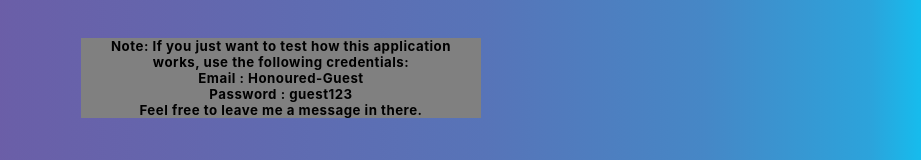
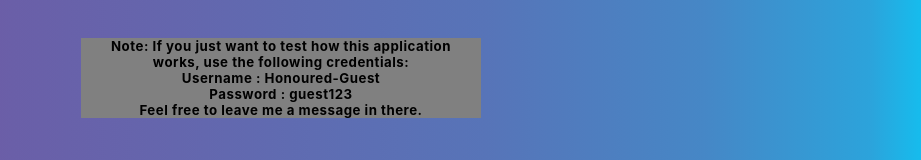
Before and after one commit to LehlohonoloMopeli/react-chap-application, a React (Create React App) app: page / in a window 1280 px wide. Shown: the part 524-684 px from the top of the page, without its empty margins (359-1280 px from the left). Built offline with nearby package versions, Linux system fonts and the light colour scheme.

Commit message:
Added guest credentials

```diff
--- a/src/components/LoginForm.jsx
+++ b/src/components/LoginForm.jsx
@@ -53,8 +53,8 @@ function LoginForm() {
                     <h5 className='disclaimer' align='center'>
                         <span>Note: If you just want to test how this application</span><br/>
                         <span>works, use the following credentials:</span><br/>
-                        <span>Email : <strong>Honoured-Guest</strong></span><br/>
-                        <span>Password : <strong>guest123</strong></span><br/>
+                        <span>Username : <b>Honoured-Guest</b></span><br/>
+                        <span>Password : <b>guest123</b></span><br/>
                         <span>Feel free to leave me a message in there.</span>
                     </h5>
                 </form>
```
